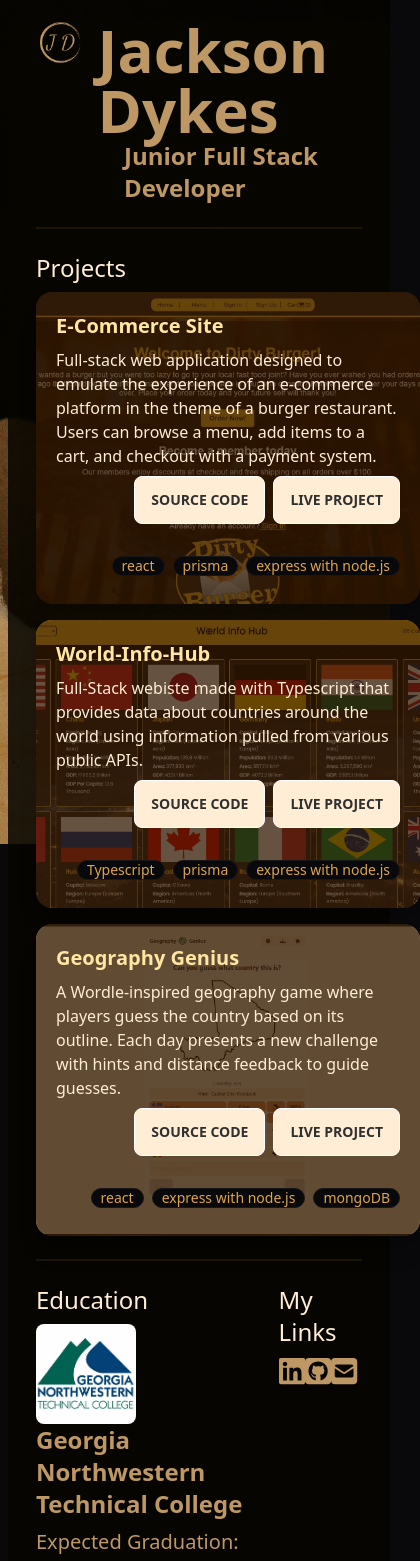
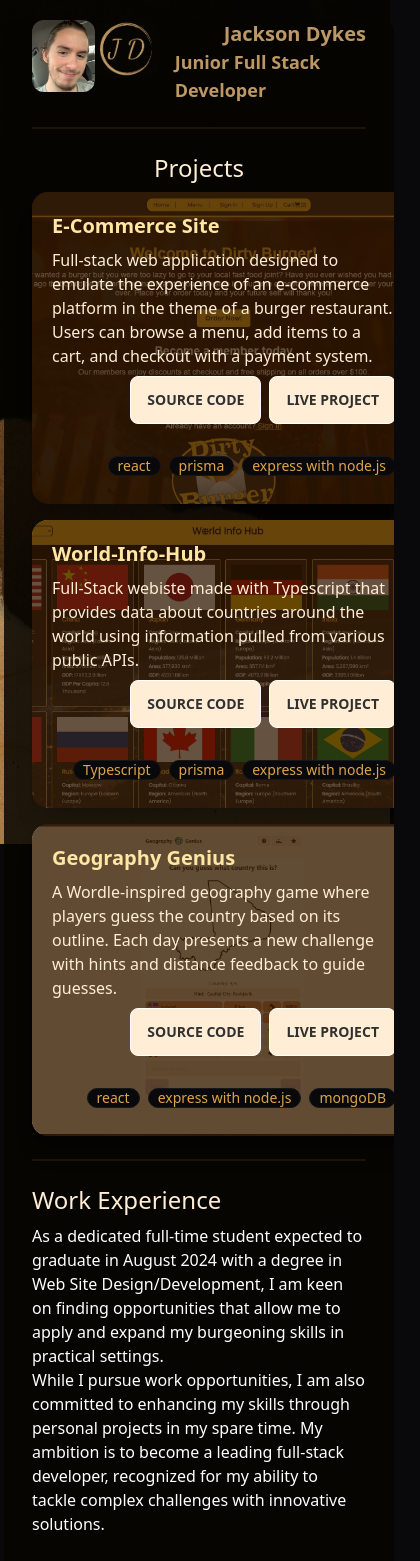
Before and after one commit to BigBobandy/Portfolio-Nextjs, a Next.js app in the folder my-app/: page / in a window 390 px wide. Shown: the top 1561 px of the page, 420 px wide, since content can reach past the window. Built offline with nearby package versions, Linux system fonts and the light colour scheme.

Commit message:
Add Tech and Work components to Content and improve styling

```diff
--- a/my-app/app/components/Content.tsx
+++ b/my-app/app/components/Content.tsx
@@ -2,12 +2,26 @@ import Image from "next/image";
 import Education from "./Education";
 import Links from "./Links";
 import ProjectCards from "./ProjectCards";
+import Tech from "./Tech";
+import Work from "./Work";
 
 const Content = () => {
   return (
-    <div className="flex flex-col text-left px-7 ml-2 text-secondary bg-primary h-fit bg-opacity-[.85] rounded-xl">
-      <h1 className="flex text-6xl font-bold ">
-        <span className="pr-3">
+    <div
+      className="flex flex-col text-left px-7 ml-2 text-secondary bg-primary w-full lg:w-2/3  bg-opacity-[.85]
+         rounded-xl overflow-y-scroll lg:overflow-auto min-h-screen"
+    >
+      <div className="flex justify-between lg:justify-start flex-row ">
+        <div className="block rounded-full  lg:hidden">
+          <Image
+            src="/headshot-mobile.png"
+            width={80}
+            height={80}
+            alt="headshot picture"
+            className="rounded-xl"
+          />
+        </div>
+        <div className=" lg:flex lg:items-center mr-4 ">
           <Image
             src="/logo.png"
             width={80}
@@ -15,15 +29,20 @@ const Content = () => {
             alt="initials logo"
             className="rounded-xl"
           />
-        </span>
-        Jackson Dykes
-      </h1>
-      <h2 className="text-2xl pl-[5.5rem] font-bold">
-        Junior Full Stack Developer
-      </h2>
+        </div>
+
+        <div className="flex flex-col justify-between items-end lg:justify-start lg:items-start">
+          <h1 className="flex text-xl lg:text-3xl font-bold lg:mb-3">
+            Jackson Dykes
+          </h1>
+          <h2 className="text-lg lg:text-xl font-bold">
+            Junior Full Stack Developer
+          </h2>
+        </div>
+      </div>
       <div className="divider"></div>
       <div>
-        <ul>
+        <ul className="flex flex-col items-center justify-center lg:items-start">
           <li className="text-2xl mb-2 font-medium text-orange-100">
             Projects
           </li>
@@ -32,8 +51,13 @@ const Content = () => {
           </li>
         </ul>
         <div className="divider"></div>
-        <div className="flex flex-row justify-between">
+        <div className="flex flex-col lg:flex-row justify-between lg:w-full gap-1">
+          <Work />
+          <div className="divider md:hidden"></div>
           <Education />
+          <div className="divider md:hidden"></div>
+          <Tech />
+          <div className="divider md:hidden"></div>
           <Links />
         </div>
       </div>
```
